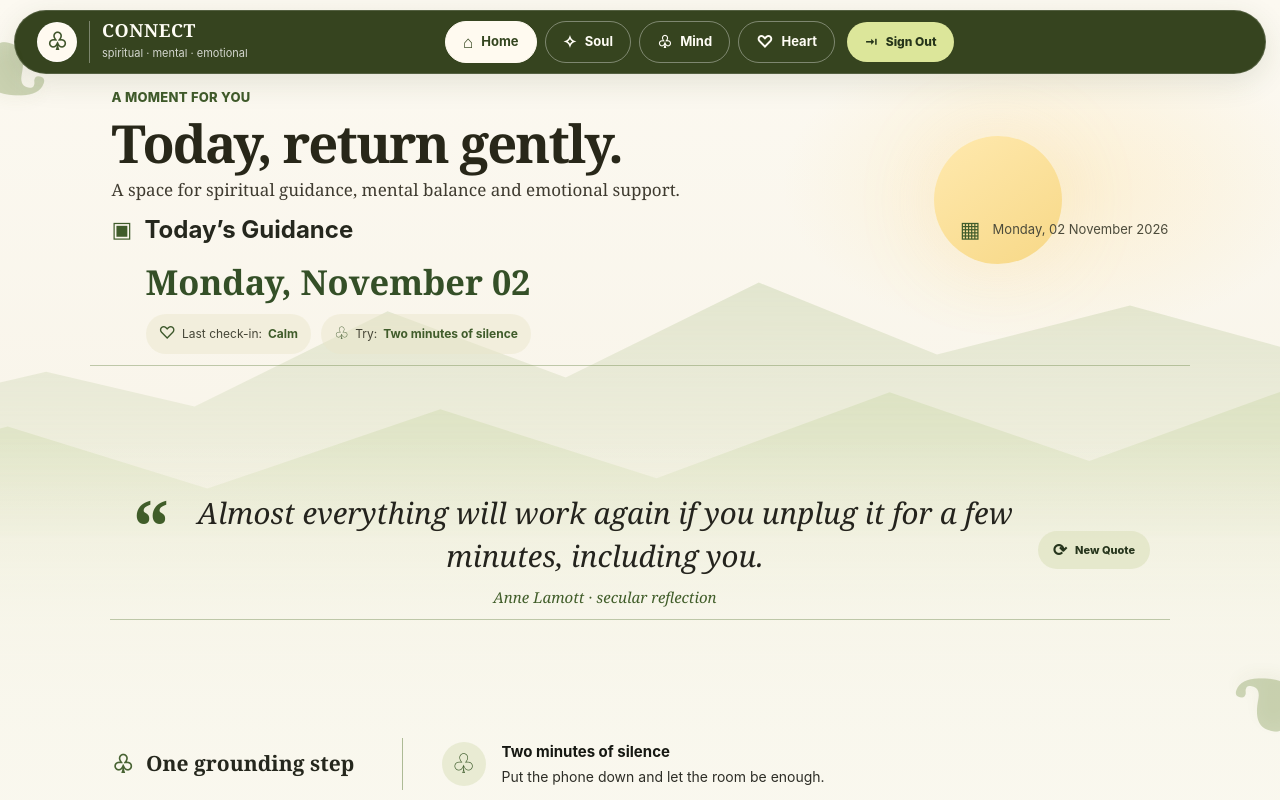
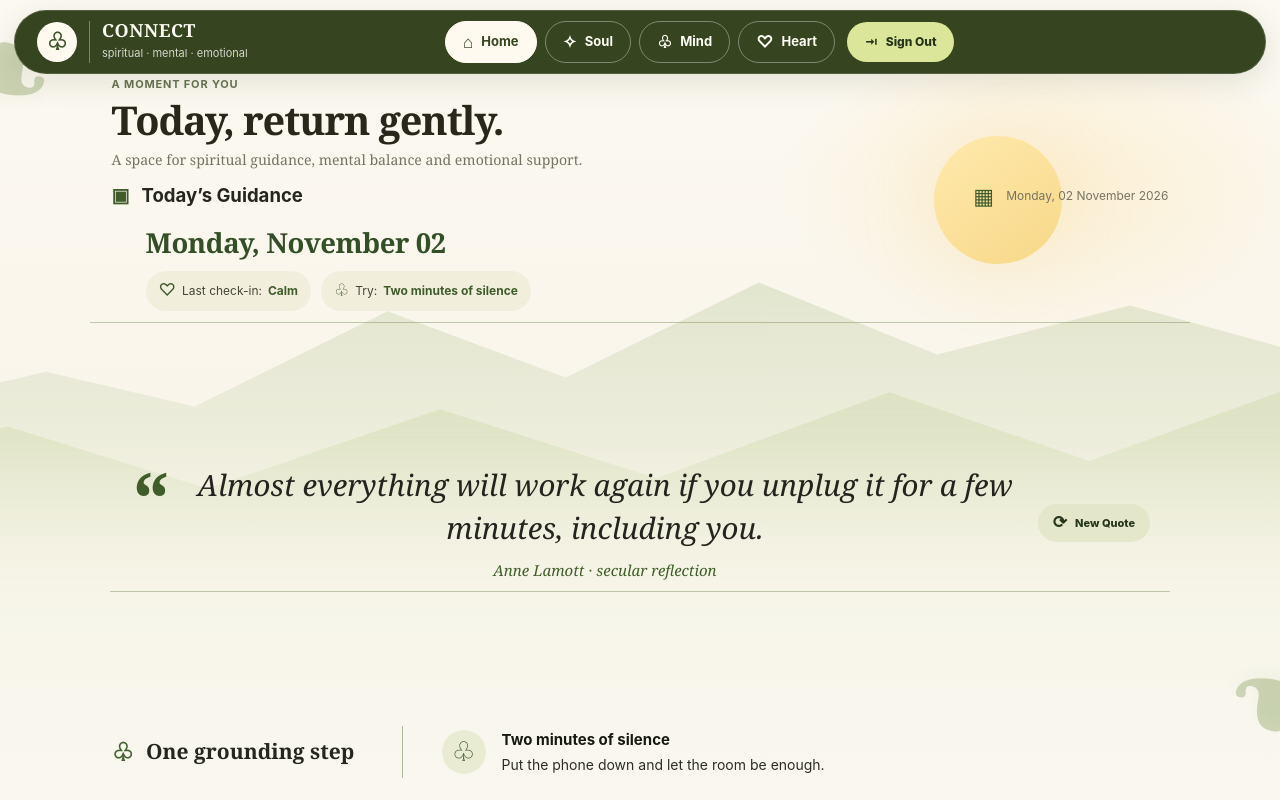
Before and after one commit to Likhitareddy17/Connect, a Flask app: page / in a window 1280 px wide. Run offline with Flask 3, Linux system fonts and the light colour scheme; a user stored in the database is signed in; data that the repository does not hold is empty; some libraries are stand-ins or nearby versions.

Commit message:
style: refine homepage typography and header spacing

```diff
--- a/static/home.css
+++ b/static/home.css
@@ -618,3 +618,86 @@
     flex-basis: 44px;
   }
 }
+
+
+/* Refined type scale and tighter space below the shared navigation. */
+.home-page .app-shell {
+  padding-top: 108px;
+}
+
+.home-page .home-hero {
+  padding-top: 0;
+}
+
+.home-page .home-eyebrow {
+  margin-bottom: 5px;
+  color: #667451;
+  font-size: 11px;
+  font-weight: 700;
+  letter-spacing: .075em;
+}
+
+.home-page .home-hero h1 {
+  font-size: clamp(1.85rem, 3.1vw, 2.85rem);
+  font-weight: 600;
+  letter-spacing: -.028em;
+  line-height: 1.12;
+}
+
+.home-page .home-subtitle {
+  margin-top: 7px;
+  color: #777361;
+  font-size: clamp(13px, 1.1vw, 15px);
+  font-weight: 400;
+  line-height: 1.55;
+}
+
+.home-page .guidance-label {
+  font-size: clamp(16px, 1.45vw, 19px);
+  font-weight: 600;
+}
+
+.home-page .guidance-label > span {
+  font-size: 19px;
+}
+
+.home-page .daily-guidance h2 {
+  margin-top: 9px;
+  margin-bottom: 8px;
+  font-size: clamp(1.35rem, 2.15vw, 1.75rem);
+  font-weight: 600;
+  letter-spacing: -.015em;
+}
+
+.home-page .calendar-label {
+  color: #777361;
+  font-size: 12px;
+}
+
+@media (max-height: 850px) and (min-width: 641px) {
+  .home-page .app-shell {
+    padding-top: 76px;
+  }
+}
+
+@media (max-width: 640px) {
+  .home-page .app-shell {
+    padding-top: 96px;
+  }
+
+  .home-page .home-eyebrow {
+    font-size: 10px;
+  }
+
+  .home-page .home-hero h1 {
+    font-size: clamp(1.75rem, 6.2vw, 2.35rem);
+  }
+
+  .home-page .home-subtitle {
+    font-size: 13px;
+  }
+
+  .home-page .daily-guidance h2 {
+    font-size: 1.4rem;
+  }
+}
```
